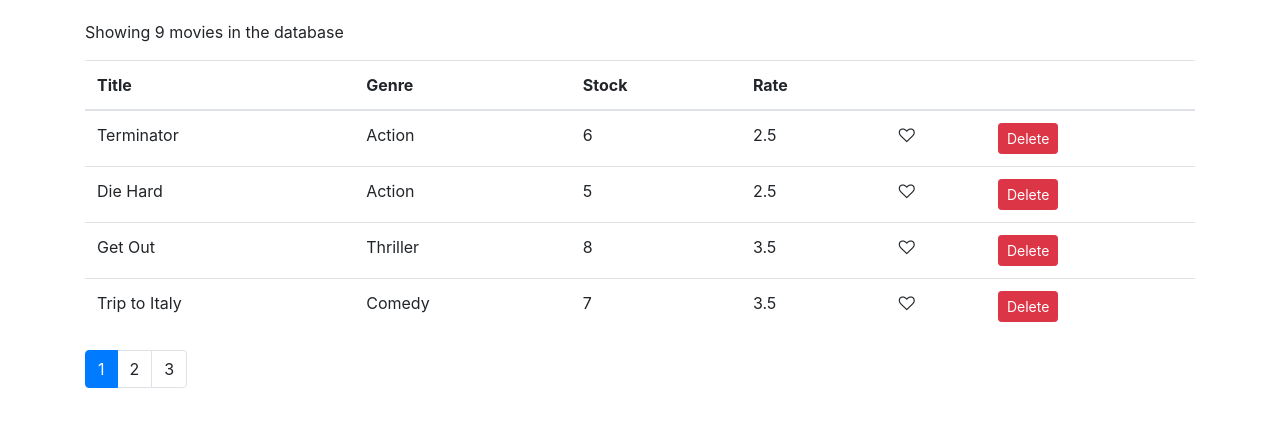
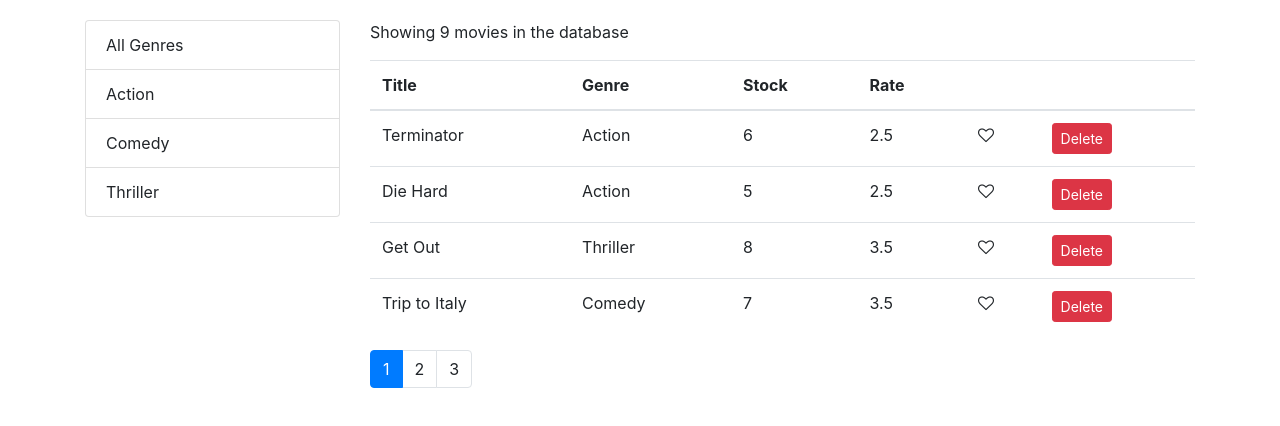
Before and after one commit to tessasullivan/vidly, a React (Create React App) app: page / in a window 1280 px wide. Shown: the top 426 px of the page. Built offline with nearby package versions, Linux system fonts and the light colour scheme.

Commit message:
Added genre filter

```diff
--- a/package.json
+++ b/package.json
@@ -6,6 +6,7 @@
     "bootstrap": "^4.1.1",
     "font-awesome": "^4.7.0",
     "lodash": "^4.17.10",
+    "prop-types": "^15.6.2",
     "react": "^16.8.6",
     "react-dom": "^16.8.6",
     "react-scripts": "3.0.1"
--- /dev/null
+++ b/src/components/common/listGroup.jsx
@@ -0,0 +1,31 @@
+import React from "react";
+
+const ListGroup = props => {
+  const {
+    items,
+    textProperty,
+    valueProperty,
+    onItemSelect,
+    selectedItem
+  } = props;
+  return (
+    <ul className="list-group">
+      {items.map(item => (
+        <li
+          onClick={() => onItemSelect(item)}
+          key={item[valueProperty] || "all"}
+          className={
+            item === selectedItem ? "list-group-item active" : "list-group-item"
+          }
+        >
+          {item[textProperty]}
+        </li>
+      ))}
+    </ul>
+  );
+};
+ListGroup.defaultProps = {
+  textProperty: "name",
+  valueProperty: "_id"
+};
+export default ListGroup;
--- a/src/components/movies.jsx
+++ b/src/components/movies.jsx
@@ -3,13 +3,22 @@
 import Like from "./common/like";
 import Pagination from "./common/pagination";
 import paginate from "./utils/paginate";
+import PropTypes from "prop-types";
+import ListGroup from "./common/listGroup";
+import { getGenres } from "../services/fakeGenreService";
 
 class Movies extends Component {
   state = {
-    movies: getMovies(),
+    movies: [],
+    genres: [],
     pageSize: 4,
     currentPage: 1
   };
+
+  componentDidMount() {
+    const genres = [{name: 'All Genres'}, ...getGenres()];
+    this.setState({ movies: getMovies(), genres });
+  }
 
   handleDelete = movie => {
     const movies = this.state.movies.filter(m => m._id !== movie._id);
@@ -25,19 +34,40 @@
   };
 
   handlePageChange = page => {
-    this.setState({currentPage: page});
+    this.setState({ currentPage: page });
+  };
+
+  handleGenreSelect = genre => {
+    this.setState({ selectedGenre: genre, currentPage: 1});
   };
 
   render() {
     const { length: count } = this.state.movies;
-    const { pageSize, currentPage, movies: allMovies } = this.state;
+    const {
+      pageSize,
+      currentPage,
+      selectedGenre,
+      movies: allMovies
+    } = this.state;
 
     if (count === 0) return <p>There are no movies in the database.</p>;
 
-    const movies = paginate(allMovies, currentPage, pageSize);
+    const filtered = selectedGenre && selectedGenre._id
+      ? allMovies.filter(m => m.genre._id === selectedGenre._id)
+      : allMovies;
+    const movies = paginate(filtered, currentPage, pageSize);
+
     return (
-      <React.Fragment>
-        <p>Showing {count} movies in the database</p>
+      <div className="row">
+        <div className="col-3">
+          <ListGroup
+            items={this.state.genres}
+            selectedItem={this.state.selectedGenre}
+            onItemSelect={this.handleGenreSelect}
+          />
+        </div>
+        <div className="col">
+          <p>Showing {filtered.length} movies in the database</p>
           <table className="table">
             <thead>
               <tr>
@@ -75,14 +105,21 @@
             </tbody>
           </table>
           <Pagination
-          itemsCount={count}
+            itemsCount={filtered.length}
             pageSize={pageSize}
             currentPage={currentPage}
             onPageChange={this.handlePageChange}
           />
-      </React.Fragment>
+        </div>
+      </div>
     );
   }
 }
+Pagination.propTypes = {
+  itemsCount: PropTypes.number.isRequired,
+  pageSize: PropTypes.number.isRequired,
+  currentPage: PropTypes.number.isRequired,
+  onPageChange: PropTypes.func.isRequired
+};
 
 export default Movies;
```
Also changed, not shown: 1 other file (tests, documents, lock files or other folders). Lines whose indentation alone changed are shown as unchanged.
